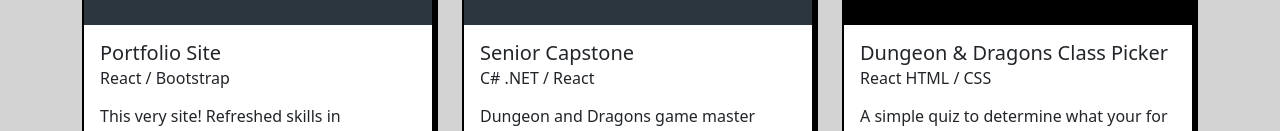
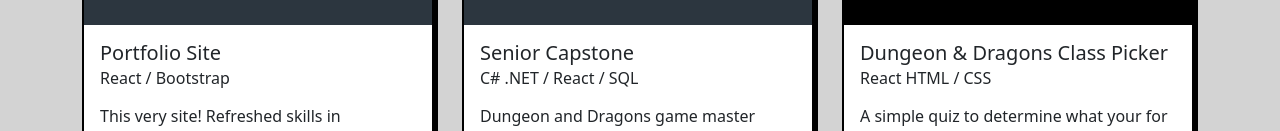
Before and after one commit to ethramos22/portfolio, a React (Create React App) app: page / in a window 1280 px wide. Shown: the part 821-952 px from the top of the page. Built offline with nearby package versions, Linux system fonts and the light colour scheme; a web font is replaced by a local one.

Commit message:
SQL experience

```diff
--- a/src/components/Projects.jsx
+++ b/src/components/Projects.jsx
@@ -33,7 +33,7 @@
     {
       id: 2,
       name: "Senior Capstone",
-      desc: "C# .NET / React",
+      desc: "C# .NET / React / SQL",
       live: "false",
       link: "",
       info: "Dungeon and Dragons game master virtual tools. React frontend paired with C# .NET backend. Search for official monsters and spells, import characters, and create combat encounters.",
```
